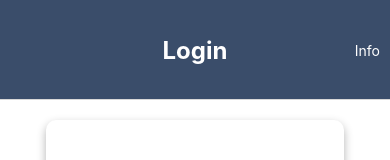
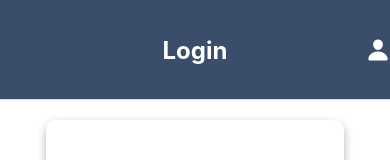
Before and after one commit to outlookcast/dcc196, a React Native app: screen / in a window 390 px wide. Shown: the top 160 px of the page. Built offline with nearby package versions, Linux system fonts and the light colour scheme.

Commit message:
Add: ícone de perfil na barra de navegação

```diff
--- a/App.js
+++ b/App.js
@@ -1,6 +1,7 @@
 import * as React from "react";
 import { NavigationContainer } from "@react-navigation/native";
 import { createNativeStackNavigator } from "@react-navigation/native-stack";
+import { FontAwesome, Ionicons } from "@expo/vector-icons";
 import { Button, TouchableOpacity, Text } from 'react-native';
 import Login from "./pages/Login";
 import Cadastro from "./pages/Cadastro";
@@ -25,9 +26,7 @@ export default function App() {
           fontSize: 24,
         },
         headerRight: () => (
-          <TouchableOpacity>
-            <Text style={{ color: "#fff", marginRight: 10 }}>Info</Text>
-          </TouchableOpacity>
+          <Ionicons name="person" size={24} color='white' />
         ),
       }}>
         <Stack.Screen name="Login" component={Login} />
```
